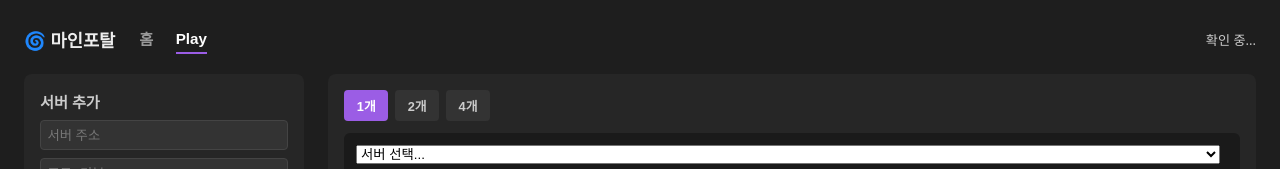
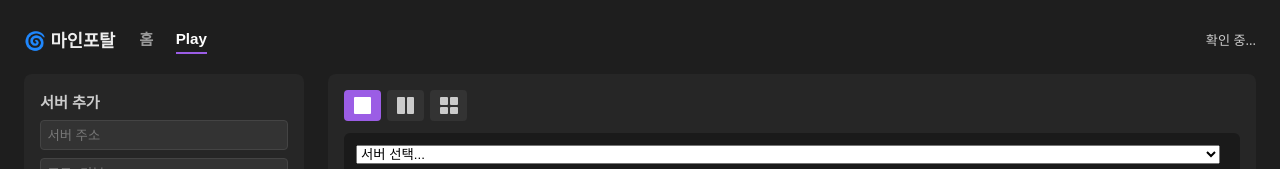
Before and after one commit to rdyjun/mc-chat-viewer, a website: page public/index.html in a window 1280 px wide. Both pictures are taken after a click on the button "Play". Shown: the top 169 px of the page. Drawn offline with Linux system fonts and the light colour scheme.

Commit message:
Show layout switcher as mini grid icons instead of text labels

```diff
--- a/public/index.html
+++ b/public/index.html
@@ -55,8 +55,13 @@
   .server-status { color: #9ad; font-size: 0.75rem; }
   #chatPanel { flex: 1; min-width: 0; }
   .layout-switcher { display: flex; gap: 0.4rem; margin-bottom: 0.75rem; }
-  .layout-switcher button { background: #333; color: #ccc; font-weight: 600; font-size: 0.8rem; padding: 0.35rem 0.8rem; }
+  .layout-switcher button { background: #333; color: #ccc; padding: 0.4rem 0.6rem; display: flex; align-items: center; }
   .layout-switcher button.active { background: var(--accent); color: var(--accent-text); }
+  .layout-icon { display: inline-grid; gap: 2px; width: 1.1rem; height: 1.1rem; }
+  .layout-icon i { background: currentColor; border-radius: 1px; display: block; }
+  .layout-icon.n1 { grid-template-columns: 1fr; grid-template-rows: 1fr; }
+  .layout-icon.n2 { grid-template-columns: 1fr 1fr; grid-template-rows: 1fr; }
+  .layout-icon.n4 { grid-template-columns: 1fr 1fr; grid-template-rows: 1fr 1fr; }
   .chat-grid { display: grid; gap: 0.75rem; }
   .chat-grid[data-layout="1"] { grid-template-columns: 1fr; }
   .chat-grid[data-layout="2"] { grid-template-columns: 1fr 1fr; }
@@ -130,9 +135,9 @@
 
       <div class="panel" id="chatPanel">
         <div class="layout-switcher" id="layoutSwitcher">
-          <button type="button" data-n="1" class="active">1개</button>
-          <button type="button" data-n="2">2개</button>
-          <button type="button" data-n="4">4개</button>
+          <button type="button" data-n="1" class="active" title="1개"><span class="layout-icon n1"><i></i></span></button>
+          <button type="button" data-n="2" title="2개"><span class="layout-icon n2"><i></i><i></i></span></button>
+          <button type="button" data-n="4" title="4개"><span class="layout-icon n4"><i></i><i></i><i></i><i></i></span></button>
         </div>
         <div class="chat-grid" id="chatGrid" data-layout="1"></div>
       </div>
```
